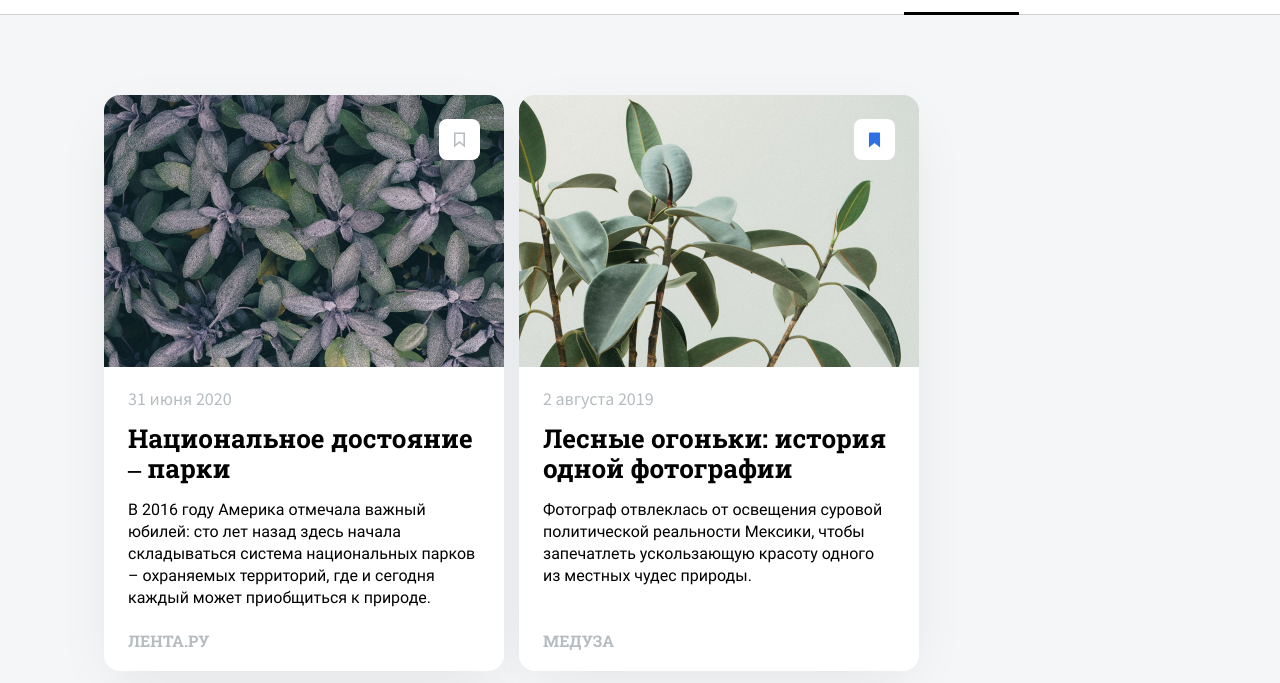
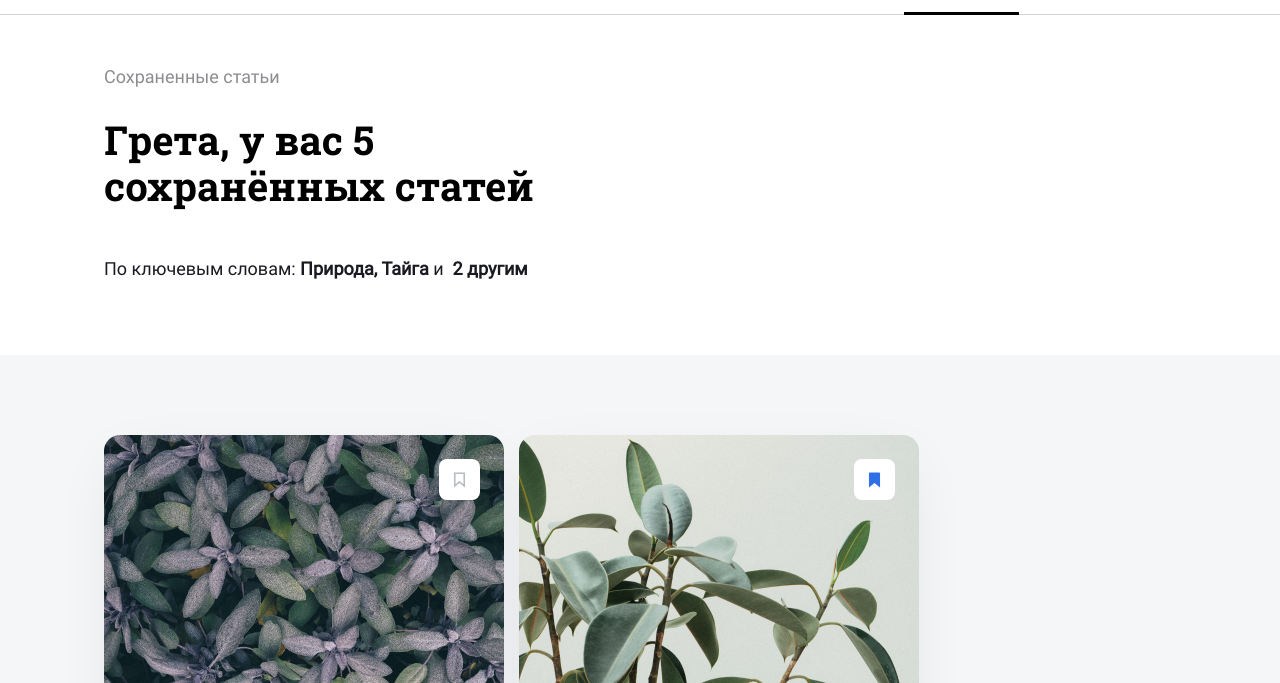
Before and after one commit to Bimimot/news-finder, a website built with webpack: page src/articles.html in a window 1280 px wide. Shown: the part 71-754 px from the top of the page. Built offline with nearby package versions, Linux system fonts and the light colour scheme.

Commit message:
Created intro section for page articles

```diff
--- a/src/articles.html
+++ b/src/articles.html
@@ -19,6 +19,15 @@
     </div>
   </header>
 
+  <section class="intro">
+    <p class="intro__about">Сохраненные статьи</p>
+    <h2 class="intro__title title__section">Грета, у вас 5 сохранённых статей</h2>
+    <p class="intro__keys">По ключевым словам:
+      <span class="intro__keys intro__keys_accent_span">Природа, Тайга</span>&#160и&#160
+      <span class="intro__keys intro__keys_accent_span">2 другим</span>
+    </p>
+
+  </section>
 
   <section class="cards">
     <div class="cards__grid">
--- a/src/blocks/author/__title/author__title.css
+++ b/src/blocks/author/__title/author__title.css
@@ -1,6 +1,3 @@
 .author__title{
     margin: 0 0 24px 0;
-    font-size: 40px;
-   line-height: 46px;
-    font-family: 'Roboto Slab', Times, serif;
   }
--- a/src/blocks/cards/__title/cards__title.css
+++ b/src/blocks/cards/__title/cards__title.css
@@ -1,8 +1,6 @@
 .cards__title{
     color: black;
-    font-size: 40px;
-    line-height: 46px;
     margin: 0 0 64px 0;
     width: 100%;
-      font-family: 'Roboto Slab', Times, serif;
+
   }
--- /dev/null
+++ b/src/blocks/intro/__about/intro__about.css
@@ -0,0 +1,9 @@
+.intro__about{
+margin: 0;
+font-family: Roboto;
+font-weight: normal;
+font-size: 18px;
+line-height: 24px;
+
+color: rgba(26, 27, 34, 0.5);
+}
--- /dev/null
+++ b/src/blocks/intro/__keys/accent/intro__keys_accent_span.css
@@ -0,0 +1,3 @@
+.intro__keys_accent_span{
+  font-weight: bold;
+}
--- /dev/null
+++ b/src/blocks/intro/__keys/intro__keys.css
@@ -0,0 +1,10 @@
+@import url(./accent/intro__keys_accent_span.css);
+
+.intro__keys{
+  font-family: Roboto;
+font-style: normal;
+font-size: 18px;
+line-height: 24px;
+
+color: #1A1B22;
+}
--- /dev/null
+++ b/src/blocks/intro/__title/intro__title.css
@@ -0,0 +1,4 @@
+.intro__title{
+  max-width: 530px;
+  margin: 28px 0 30px 0;
+}
--- /dev/null
+++ b/src/blocks/intro/intro.css
@@ -0,0 +1,15 @@
+@import url(./__about/intro__about.css);
+@import url(./__keys/intro__keys.css);
+@import url(./__title/intro__title.css);
+
+.intro{
+  display: flex;
+  flex-direction: column;
+  display: relative;
+
+
+  box-sizing: border-box;
+  padding: 50px 104px 56px 104px;
+  width: 100%;
+    background-color:white;
+}
--- /dev/null
+++ b/src/blocks/title-section/title-section.css
@@ -0,0 +1,5 @@
+.title__section{
+  font-size: 40px;
+  line-height: 46px;
+    font-family: 'Roboto Slab', Times, serif;
+}
--- a/src/pages/style.css
+++ b/src/pages/style.css
@@ -6,6 +6,8 @@
 @import url(../blocks/cards/cards.css);
 @import url(../blocks/footer/footer.css);
 @import url(../blocks/icons/icons.css);
+@import url(../blocks/title-section/title-section.css);
+@import url(../blocks/intro/intro.css);
 
 @font-face {
     font-family: 'Roboto';
```
Also changed, not shown: src/blocks/search/__subtitle/search__subtitle.css (+5 -4 lines), src/index.html (+2 -2 lines).
